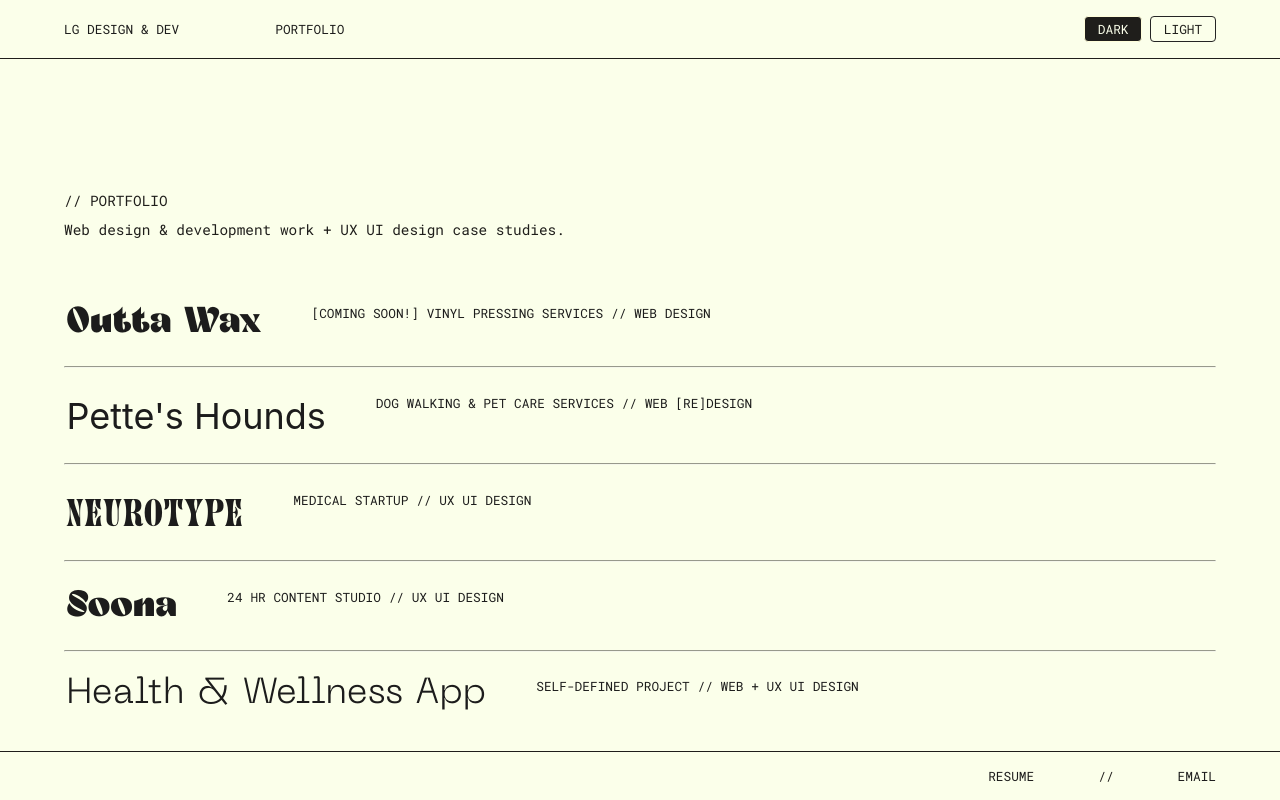
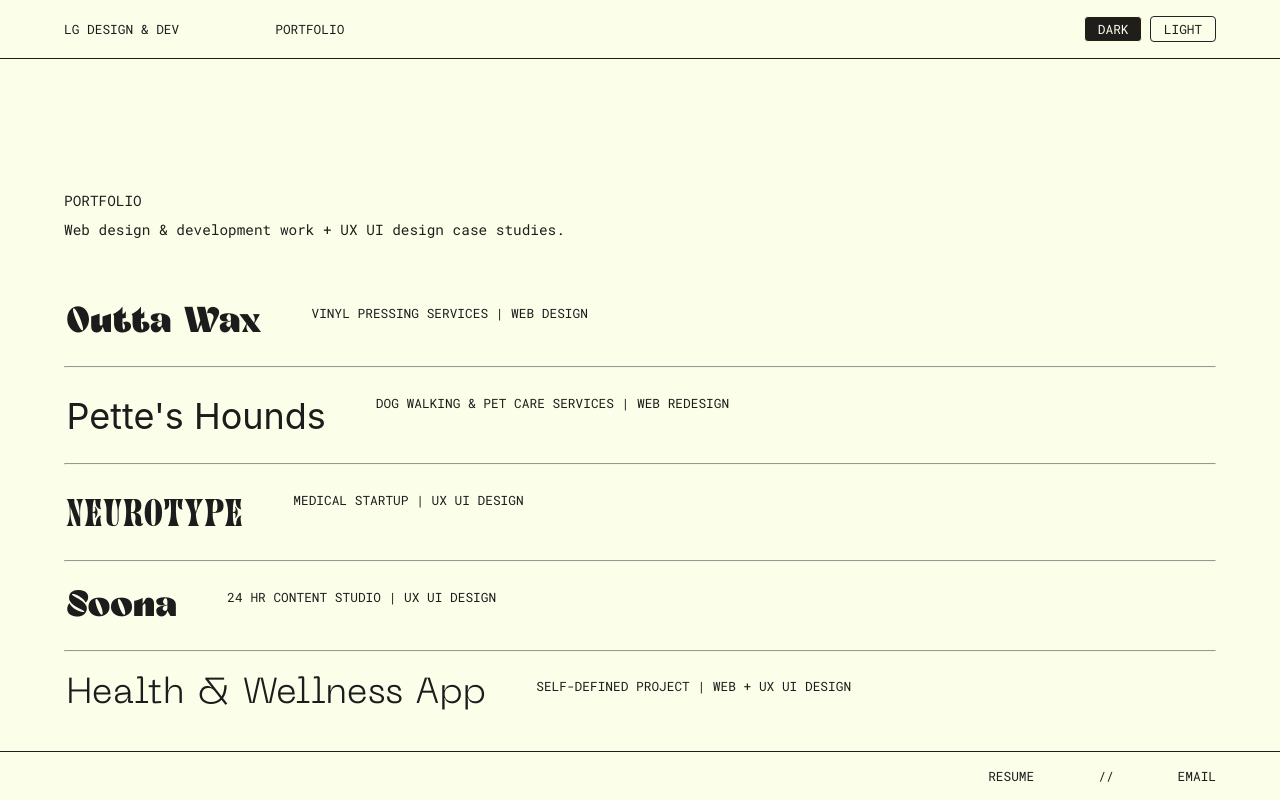
Before and after one commit to lo-designs/Portfolio, a React (Create React App) app: page /portfolio in a window 1280 px wide. Built offline with nearby package versions, Linux system fonts and the light colour scheme.

Commit message:
update portfolio

```diff
--- a/src/Components/Portfolio/Portfolio.jsx
+++ b/src/Components/Portfolio/Portfolio.jsx
@@ -6,12 +6,11 @@
 import neuroHover from "../Images/Neurotype/hover.jpg";
 import soonaHover from "../Images/Soona/hover.jpg";
 
-
 function Portfolio() {
   return (
     <div className="portfolio">
       <div className="portfolio-intro">
-        <h3 className="portfolio-header">// PORTFOLIO</h3>
+        <h3 className="portfolio-header">PORTFOLIO</h3>
         <h3 className="portfolio-subheader">
           Web design & development work + UX UI design case studies.
         </h3>
@@ -20,9 +19,7 @@
         <div className="menu__item">
           <a id="outta" href="/outtawax" className="menu__item-link">
             Outta Wax
-            <p className="work__type">
-              [COMING SOON!] vinyl pressing services // web design
-            </p>
+            <p className="work__type">vinyl pressing services | web design</p>
           </a>
           <img
             className="menu__item-img"
@@ -32,8 +29,8 @@
           <div className="marquee">
             <div id="outta-marquee" className="marquee__inner">
               <span>Outta Wax</span>
-              <span>// Vinyl Pressing Services</span>
-              <span>// Web Design</span>
+              <span>|</span>
+              <span>Web Design</span>
             </div>
           </div>
         </div>
@@ -59,15 +56,15 @@
           <a id="pettes" href="/petteshounds" className="menu__item-link">
             Pette's Hounds
             <p className="work__type">
-              dog walking & pet care services // web [re]design
+              dog walking & pet care services | web redesign
             </p>
           </a>
           <img className="menu__item-img" src={pettesHover} alt="" />
           <div className="marquee">
             <div id="pettes-marquee" className="marquee__inner">
               <span>Pette's Hounds</span>
-              <span>// Web Design</span>
-              <span>// Pet Care Services.</span>
+              <span>|</span>
+              <span>Web Redesign</span>
             </div>
           </div>
         </div>
@@ -76,14 +73,14 @@
         <div className="menu__item">
           <a id="neuro" href="/neurotype" className="menu__item-link">
             Neurotype
-            <p className="work__type">medical startup // ux ui design</p>
+            <p className="work__type">medical startup | ux ui design</p>
           </a>
           <img className="menu__item-img" src={neuroHover} alt="" />
           <div className="marquee">
             <div id="neuro-marquee" className="marquee__inner">
               <span>Neurotype</span>
-              <span>// Medical Startup</span>
-              <span>// UX UI Design</span>
+              <span>|</span>
+              <span>UX UI Design</span>
             </div>
           </div>
         </div>
@@ -92,7 +89,7 @@
         <div className="menu__item">
           <a id="soona" href="/soona" className="menu__item-link">
             Soona
-            <p className="work__type">24 hr content studio // ux ui design</p>
+            <p className="work__type">24 hr content studio | ux ui design</p>
           </a>
           <img className="menu__item-img" src={soonaHover} alt="" />
           <div className="marquee">
@@ -102,8 +99,8 @@
               aria-hidden="true"
             >
               <span>Soona</span>
-              <span>// 24hr Content Studio</span>
-              <span>// UX UI Design</span>
+              <span>|</span>
+              <span>UX UI Design</span>
             </div>
           </div>
         </div>
@@ -113,14 +110,15 @@
           <a id="yha" href="/yha" className="menu__item-link">
             Health & Wellness App
             <p className="work__type">
-              Self-defined project // web + ux ui design
+              Self-defined project | web + ux ui design
             </p>
           </a>
           <img className="menu__item-img" src={yhaHover} alt="" />
           <div className="marquee">
             <div id="yha-marquee" className="marquee__inner" aria-hidden="true">
-              <span>// Self-Defined Project</span>
-              <span>// Web + UX UI Design.</span>
+              <span>Health & Wellness App</span>
+              <span>|</span>
+              <span>Web + UX UI Design.</span>
             </div>
           </div>
         </div>
```
